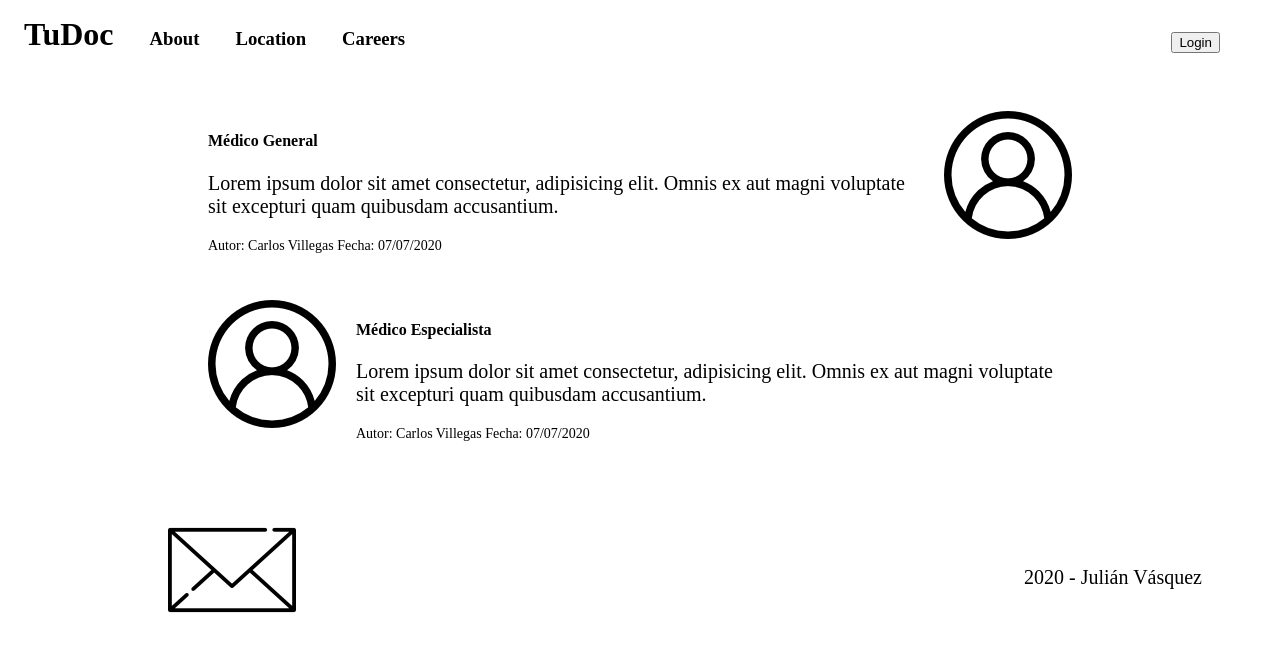
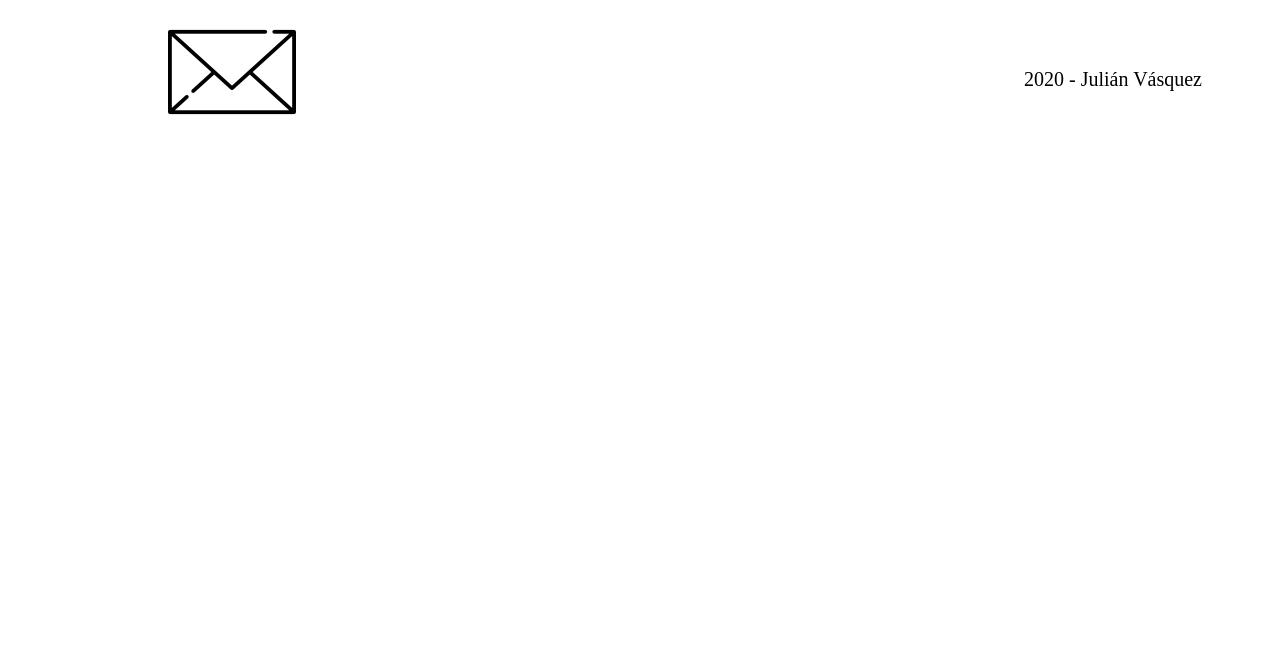
Before and after one commit to katherin-perez/programacion-web-2022, a plain HTML site: page index.html in a window 1280 px wide. Drawn offline with Linux system fonts and the light colour scheme.

```diff
--- a/index.html
+++ b/index.html
@@ -6,53 +6,9 @@
     <meta http-equiv="X-UA-Compatible" content="IE=edge">
     <meta name="viewport" content="width=device-width, initial-scale=1.0">
     <title>TuDoc</title>
-    <style>
-        h1,
-        h3 {
-            display: inline-block;
-            margin: 0%;
-            padding: 0.5rem 1rem;
-        }
-
-    </style>
 </head>
 
 <body>
-    <header>
-        <div style="width: max-content; display: inline-block;">
-            <h1>TuDoc</h1>
-            <h3>About</h3>
-            <h3>Location</h3>
-            <h3>Careers</h3>
-        </div>
-
-        <div style="width: max-content; display: inline-block; position: absolute; right: 60px; top: 32px;">
-            <button>Login</button>
-        </div>
-    </header>
-
-    <section style="margin: 50px 200px;">
-        <div style="display: grid; grid-template-columns: auto auto; grid-template-rows: max-content;">
-            <div>
-                <h4>Médico General</h4>
-                <p style="font-size: 20px;">Lorem ipsum dolor sit amet consectetur, adipisicing elit. Omnis ex aut magni voluptate sit excepturi
-                    quam quibusdam accusantium.</p>
-                <p style="font-size: 14px;">Autor: Carlos Villegas Fecha: 07/07/2020
-            </div>
-            <img style="margin-left: 20px;" src="media/user.png" alt="imgUser">
-        </div>
-
-        <div style="display: grid; grid-template-columns: auto auto; grid-template-rows: max-content; margin-top: 2rem;">
-            <img style="margin-right: 20px;" src="media/user.png" alt="imgUser">
-            <div>
-                <h4>Médico Especialista</h4>
-                <p style="font-size: 20px;">Lorem ipsum dolor sit amet consectetur, adipisicing elit. Omnis ex aut magni voluptate sit excepturi
-                    quam quibusdam accusantium.</p>
-                <p style="font-size: 14px;">Autor: Carlos Villegas Fecha: 07/07/2020
-            </div>
-        </div>
-    </section>
-
     <footer>
         <div style="width: max-content; display: inline-block;">
             <img style="display: inline-block; position: relative; left: 10rem;" src="media/carta.png" alt="imgCorreo">
```
